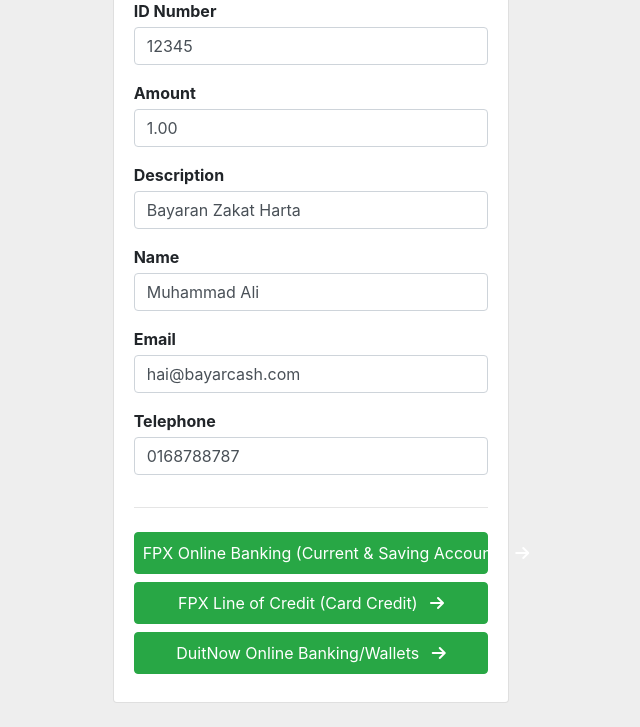
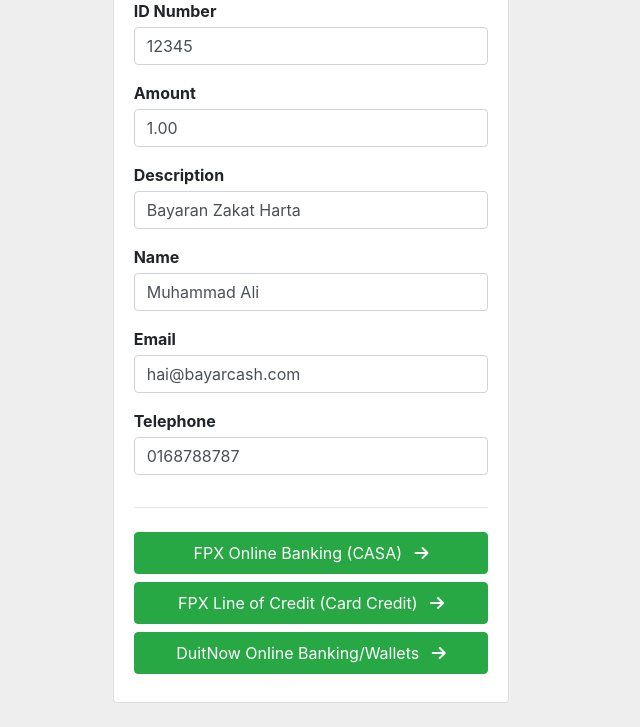
Before and after one commit to webimpian/bayarcash-php-demo, a PHP site: page / in a window 1280 px wide. Shown: the part 127-854 px from the top of the page, without its empty margins (329-969 px from the left). Run offline with PHP 8.4, Linux system fonts and the light colour scheme; data that the repository does not hold is empty; a stand-in replaces the project's code that opens the database connection; some libraries are stand-ins or nearby versions.

Commit message:
Update index.php

```diff
--- a/index.php
+++ b/index.php
@@ -14,7 +14,7 @@ $buyer_email = 'hai@bayarcash.com';
 $buyer_tel = '0168788787';
 
 $payment_gateways = [
-	1 => 'FPX Online Banking (Current & Saving Account)',
+	1 => 'FPX Online Banking (CASA)',
 	4 => 'FPX Line of Credit (Card Credit)',
 	5 => "DuitNow Online Banking/Wallets",
 ];
```
